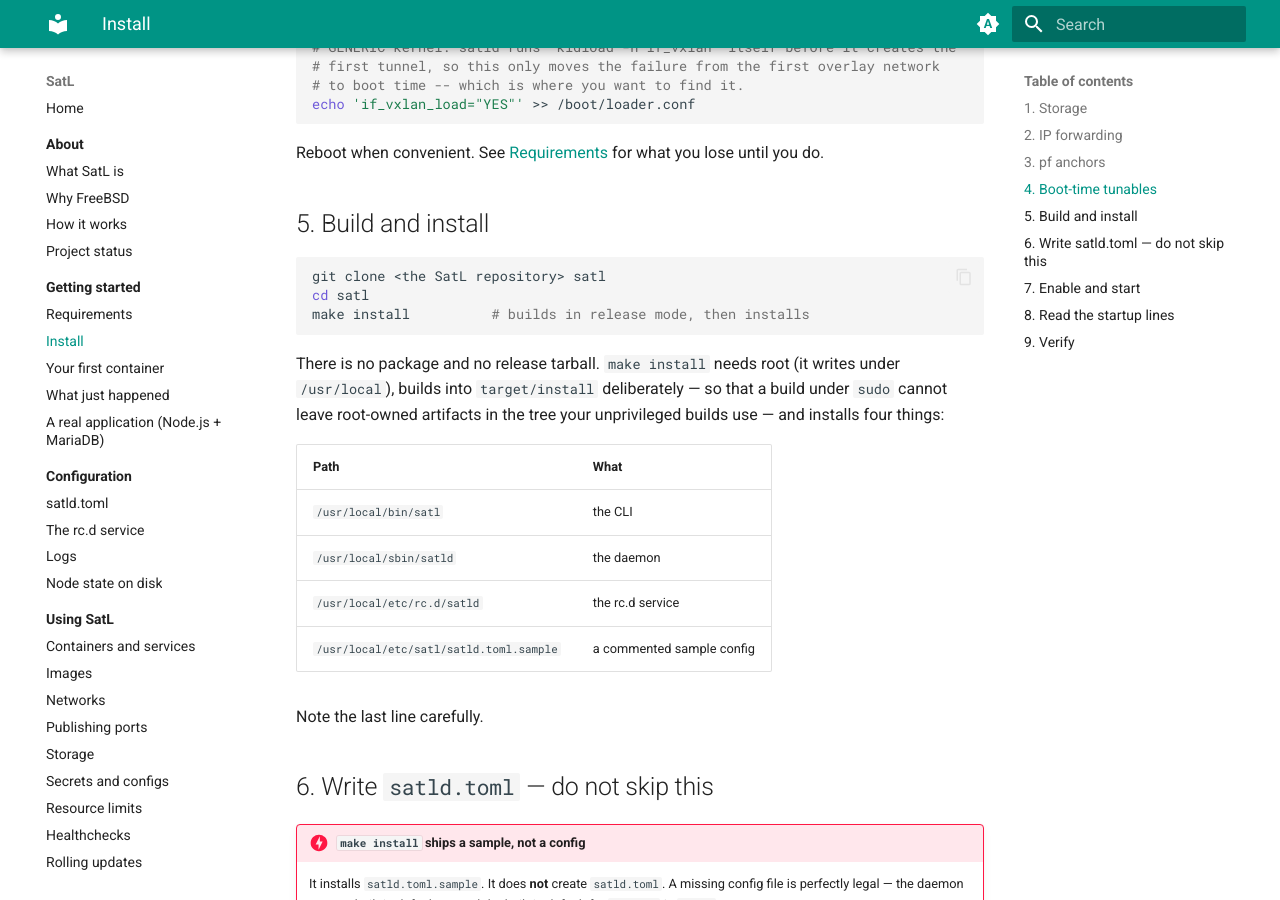
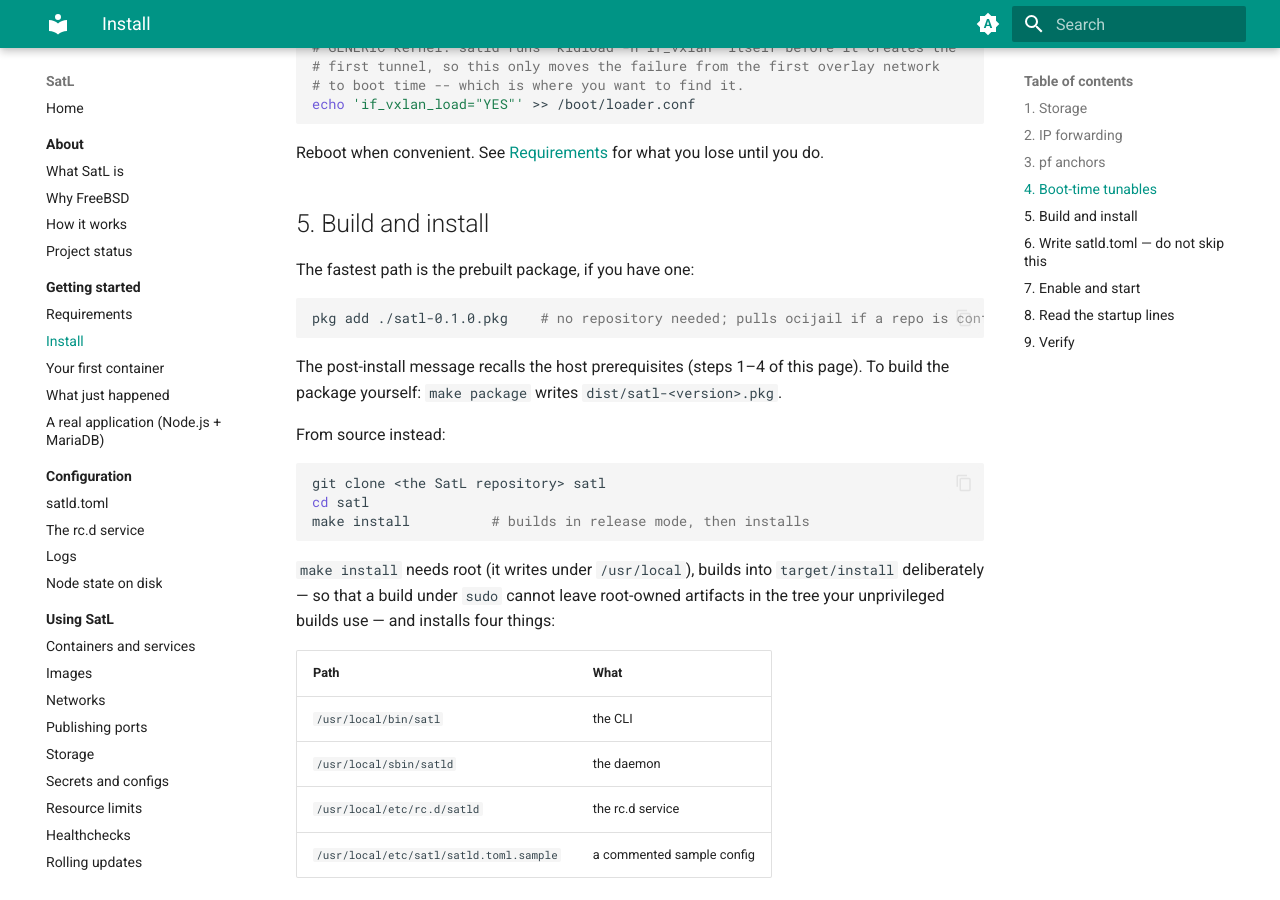
Before and after one commit to fredericalix/satl-doc, an MkDocs documentation site: the page built from docs/start/install.md, in a window 1280 px wide and 900 px high, scrolled down 1550 px. Built offline with MkDocs 1.6.1 and Material for MkDocs 9.7.7, drawn with Linux system fonts in a browser that asks for light colours.

Commit message:
pkg add distribution: install page, status, out-of-scope

````diff
--- a/docs/start/install.md
+++ b/docs/start/install.md
@@ -58,13 +58,25 @@
 
 ## 5. Build and install
 
+The fastest path is the prebuilt package, if you have one:
+
+```sh
+pkg add ./satl-0.1.0.pkg    # no repository needed; pulls ocijail if a repo is configured
+```
+
+The post-install message recalls the host prerequisites (steps 1–4 of this
+page). To build the package yourself: `make package` writes
+`dist/satl-<version>.pkg`.
+
+From source instead:
+
 ```sh
 git clone <the SatL repository> satl
 cd satl
 make install          # builds in release mode, then installs
 ```
 
-There is no package and no release tarball. `make install` needs root (it
+`make install` needs root (it
 writes under `/usr/local`), builds into `target/install` deliberately — so that
 a build under `sudo` cannot leave root-owned artifacts in the tree your
 unprivileged builds use — and installs four things:
````
Also changed, not shown: docs/about/status.md (+1 -1 lines), docs/reference/out-of-scope.md (+6 -3 lines).
